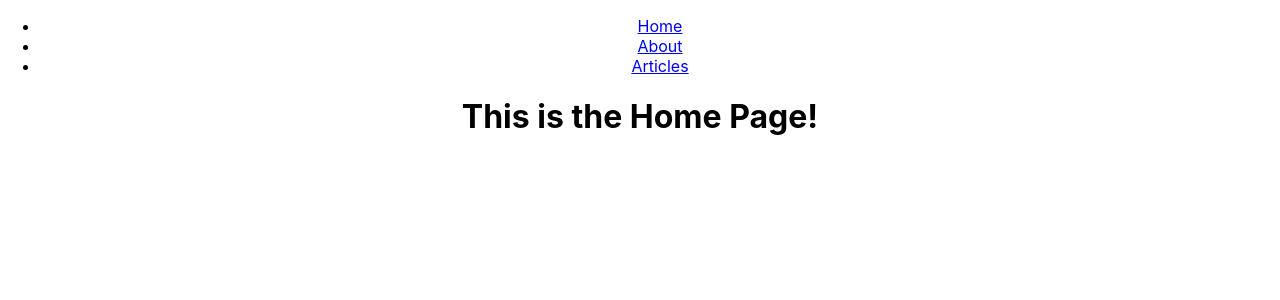
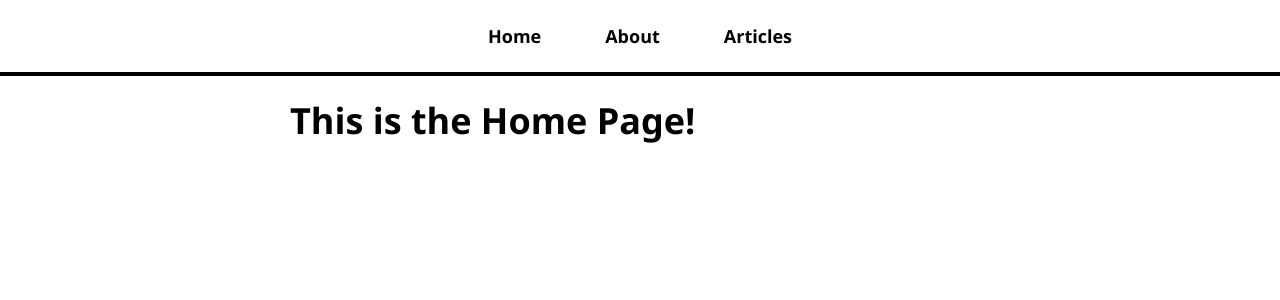
Before and after one commit to 3ldi/acmilan-blog, a React (Create React App) app: page / in a window 1280 px wide. Shown: the top 300 px of the page. Built offline with nearby package versions, Linux system fonts and the light colour scheme.

Commit message:
Update article content

```diff
--- a/src/App.css
+++ b/src/App.css
@@ -1,38 +1,114 @@
-.App {
-  text-align: center;
+body {
+  font-family: 'Segoe UI', Tahoma, Geneva, Verdana, sans-serif;
+  font-size: 18px;
 }
 
-.App-logo {
-  height: 40vmin;
-  pointer-events: none;
+button {
+  padding: 16px;
+  font-family: 'Segoe UI', Tahoma, Geneva, Verdana, sans-serif;
+  font-size: 16px;
+  background-color: black;
+  color: white;
+  border-radius: 8px;
+  cursor: pointer;
 }
 
-@media (prefers-reduced-motion: no-preference) {
-  .App-logo {
-    animation: App-logo-spin infinite 20s linear;
-  }
+h3, h4 {
+  margin-bottom: 0;
 }
 
-.App-header {
-  background-color: #282c34;
-  min-height: 100vh;
-  display: flex;
-  flex-direction: column;
-  align-items: center;
-  justify-content: center;
-  font-size: calc(10px + 2vmin);
+nav {
+  border-bottom: 4px solid black;
+  text-align: center;
+  position: fixed;
+  top: 0;
+  width: 100%;
+  background: white;
+}
+
+nav ul {
+  list-style-type: none;
+  margin: 0;
+  padding: 0;
+}
+
+nav li {
+  display: inline-block;
+  padding-top: 24px;
+  padding-bottom: 24px;
+}
+
+nav a {
+  text-decoration: none;
+  color: black;
+  font-weight: bold;
+  padding: 24px 32px;
+}
+
+nav a:hover {
+  background: black;
   color: white;
 }
 
-.App-link {
-  color: #61dafb;
+#page-body {
+  max-width: 700px;
+  margin: auto;
+  padding-top: 72px;
 }
 
-@keyframes App-logo-spin {
-  from {
-    transform: rotate(0deg);
-  }
-  to {
-    transform: rotate(360deg);
-  }
+.article-list-item {
+  text-decoration: none;
+  color: black;
+  padding: 16px 0 0 0;
 }
+
+.article-list-item p {
+  padding-bottom: 32px;
+  border-bottom: 2px solid black;
+}
+
+#add-comment-form {
+  border-bottom: 2px solid black;
+  padding: 16px;
+}
+
+#add-comment-form h3 {
+  margin-bottom: 16px;
+}
+
+input, textarea {
+  display: block;
+  width: 300px;
+  padding: 8px;
+  border-radius: 8px;
+  font-family: 'Segoe UI', Tahoma, Geneva, Verdana, sans-serif;
+  font-size: 18px;
+  border: 2px solid black;
+  margin-bottom: 16px;
+}
+
+.error {
+  padding: 8px;
+  border-radius: 4px;
+  background-color: pink;
+}
+
+#add-comment-form button {
+  width: 320px;
+}
+
+#upvotes-section button, p {
+  display: inline-block;
+  margin-right: 16px;
+}
+
+.comment {
+  border-bottom: 2px solid black;
+  padding: 16px;
+}
+
+.nav-right {
+  position: absolute;
+  top: 8px;
+  right: 8px;
+}
```
Also changed, not shown: src/articleContent.js (+62 -0 lines).
